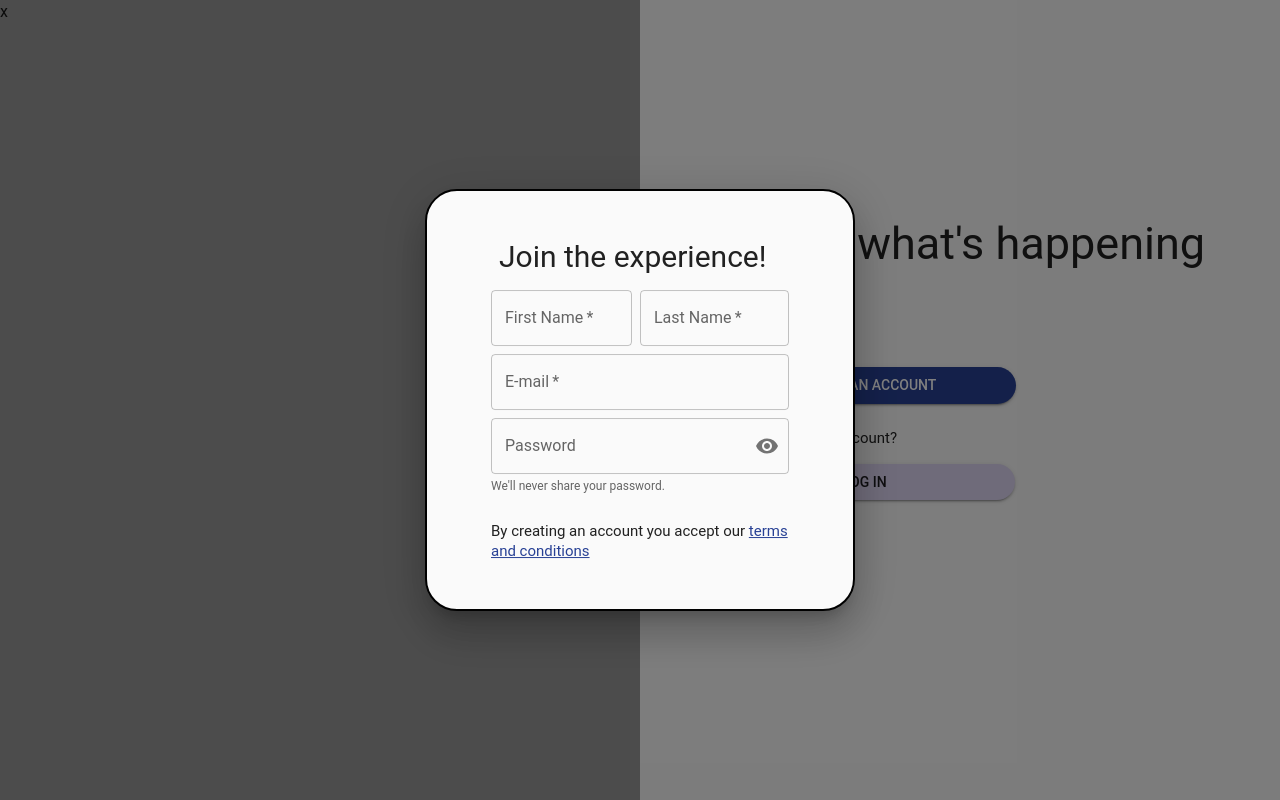
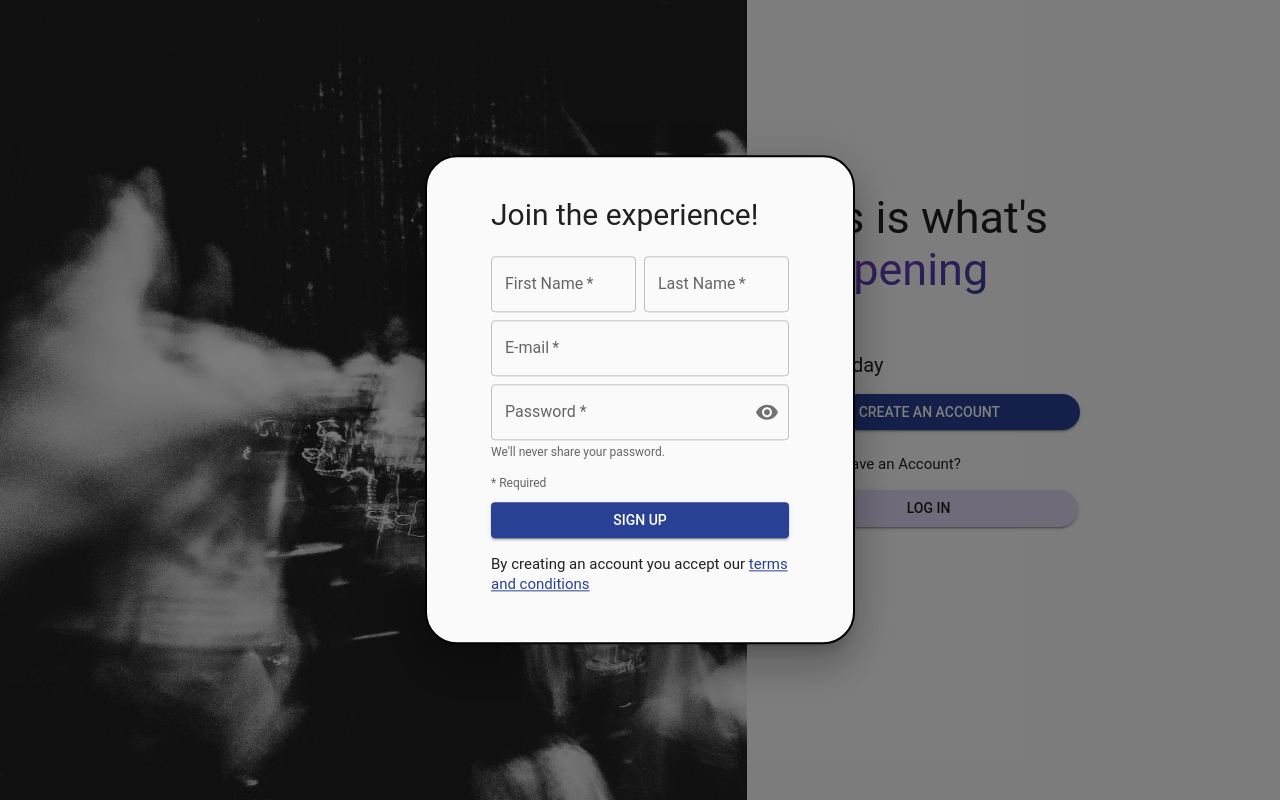
Before and after one commit to lfayala9/ts-dummy, a React (Vite) app: page / in a window 1280 px wide. Both pictures are taken after a click on the button "CREATE AN ACCOUNT". Built offline with nearby package versions, Linux system fonts and the light colour scheme.

Commit message:
welcome page finished

```diff
--- a/src/App.tsx
+++ b/src/App.tsx
@@ -1,12 +1,16 @@
-import { BrowserRouter, Route, Routes } from 'react-router-dom'
+import { BrowserRouter, Navigate, Route, Routes } from 'react-router-dom'
 import Welcome from './pages/Welcome.tsx'
+import Home from './pages/Home.tsx'
+import { useAppSelector } from './hooks/selector.ts'
 
 const App = (): JSX.Element => {
+  const isAuth = Boolean(useAppSelector((state) => state.auth.token))
   return (
     <>
       <BrowserRouter>
         <Routes>
           <Route path="/" element={<Welcome />} />
+          <Route path="/home" element={isAuth ? <Home /> : <Navigate to='/'/>} />
         </Routes>
       </BrowserRouter>
     </>
--- a/src/components/SignIn.tsx
+++ b/src/components/SignIn.tsx
@@ -2,6 +2,7 @@ import {
   TextField,
   CssBaseline,
   Box,
+  Button,
   Grid,
   FormControl,
   FormHelperText,
@@ -11,18 +12,47 @@ import {
   OutlinedInput,
   Typography
 } from '@mui/material'
+import { VisibilityOff, Visibility } from '@mui/icons-material'
+import { badSign, registerService } from '../services/register'
 import { useState } from 'react'
-import { VisibilityOff, Visibility } from '@mui/icons-material'
+import { ColorRing } from 'react-loader-spinner'
+import { useAppSelector, useAppDispatch } from '../hooks/selector'
 
 const SignIn: React.FC = () => {
+  // Hide/Show Password
+
   const [showPassword, setShowPassword] = useState(false)
 
   const handleClickShowPassword = (): void => {
     setShowPassword((show) => !show)
   }
 
+  // Register user Service
+
+  const [email, setEmail] = useState('')
+  const [password, setPassword] = useState('')
+  const [firstName, setName] = useState('')
+  const [lastName, setLastName] = useState('')
+
+  const {
+    auth: { isLoading }
+  } = useAppSelector((state) => state)
+  const dispatch = useAppDispatch()
+
+  const handleSignIn = (e: { preventDefault: () => void }): void => {
+    e.preventDefault()
+    void dispatch(
+      registerService({
+        email,
+        password,
+        firstName,
+        lastName
+      })
+    )
+  }
+
   return (
-    <form action="">
+    <form noValidate onSubmit={handleSignIn} encType="multipart/form-data">
       <CssBaseline />
       <Box
         sx={{
@@ -34,10 +64,15 @@ const SignIn: React.FC = () => {
         }}
       >
         <FormControl>
-        <Grid container>
-        <Typography fontWeight='normal' variant='h3' sx={{ mb: 2, mx: 1 }}>Join the experience!</Typography>
+          <Grid container spacing={1}>
+            <Typography fontWeight="normal" variant="h3" sx={{ mb: 2, mx: 1 }}>
+              Join the experience!
+            </Typography>
             <Grid item xs={12} sm={6}>
               <TextField
+                onChange={(e) => {
+                  setName(e.target.value)
+                }}
                 autoComplete="given-name"
                 name="firstName"
                 required
@@ -45,11 +80,13 @@ const SignIn: React.FC = () => {
                 id="firstName"
                 label="First Name"
                 autoFocus
-              sx={{ pr: 1 }}
               />
             </Grid>
             <Grid item xs={12} sm={6}>
               <TextField
+                onChange={(e) => {
+                  setLastName(e.target.value)
+                }}
                 required
                 fullWidth
                 id="lastName"
@@ -59,16 +96,29 @@ const SignIn: React.FC = () => {
               />
             </Grid>
             <Grid item xs={12}>
-          <TextField required fullWidth id="outlined-required" label="E-mail" sx={{ my: 1 }} />
+              <TextField
+                onChange={(e) => {
+                  setEmail(e.target.value)
+                }}
+                required
+                fullWidth
+                id="outlined-required"
+                label="E-mail"
+                sx={{ mb: 1 }}
+              />
             </Grid>
           </Grid>
           <Grid item xs={12}>
             <FormControl sx={{ mb: 1 }} variant="outlined" fullWidth>
               <InputLabel htmlFor="outlined-adornment-password">
-              Password
+                Password *
               </InputLabel>
               <OutlinedInput
+                onChange={(e) => {
+                  setPassword(e.target.value)
+                }}
                 fullWidth
+                required
                 id="outlined-adornment-password"
                 type={showPassword ? 'text' : 'password'}
                 endAdornment={
@@ -84,13 +134,53 @@ const SignIn: React.FC = () => {
                 }
                 label="Password"
               />
-            <FormHelperText id="my-helper-text" sx={{ mb: 2, mx: 0 }}>
+              <FormHelperText id="my-helper-text" sx={{ mb: 1, mx: 0 }}>
                 We&apos;ll never share your password.
               </FormHelperText>
+              <FormHelperText id="my-helper-text" sx={{ mx: 0 }}>
+                * Required
+              </FormHelperText>
             </FormControl>
+            <Button type="submit" fullWidth variant="contained" sx={{ mb: 2 }}>
+              Sign Up
+            </Button>
+            {badSign.err
+              ? (
+              <Typography color="error" fontWeight="bold" sx={{ my: 1 }}>
+                {badSign.message}
+              </Typography>
+                )
+              : null}
+            {badSign.success ?? false
+              ? (
+              <Typography fontWeight="bold" color="green" sx={{ my: 1 }}>
+                Account Created Successfully
+              </Typography>
+                )
+              : null}
+            {isLoading && (
+              <ColorRing
+                visible={true}
+                height="50"
+                width="50"
+                ariaLabel="blocks-loading"
+                wrapperStyle={{}}
+                wrapperClass="blocks-wrapper"
+                colors={['#284195', '#dfd7f4', '#130b28', '#9a36d9', '#130b28']}
+              />
+            )}
           </Grid>
-        <Typography variant='h5' sx={{ mx: 0 }}>
-              By creating an account you accept our <span style={{ color: '#284195', textDecoration: 'underline' }}>terms and conditions</span>
+          <Typography variant="h5" sx={{ mx: 0 }}>
+            By creating an account you accept our{' '}
+            <span
+              style={{
+                color: '#284195',
+                textDecoration: 'underline',
+                cursor: 'pointer'
+              }}
+            >
+              terms and conditions
+            </span>
           </Typography>
         </FormControl>
       </Box>
--- a/src/main.tsx
+++ b/src/main.tsx
@@ -13,6 +13,7 @@ import { Provider } from 'react-redux'
 import { persistStore, persistReducer } from 'redux-persist'
 import storage from 'redux-persist/lib/storage'
 import { PersistGate } from 'redux-persist/integration/react'
+import './styles/main.css'
 
 const persistedConfig = {
   key: 'auth',
--- a/src/pages/Home.tsx
+++ b/src/pages/Home.tsx
@@ -1,5 +1,7 @@
-const Home = (): JSX.Element => {
-  return <div>Home</div>
+const Home: React.FC = () => {
+  return (
+    <h1>home</h1>
+  )
 }
 
 export default Home
--- a/src/pages/Welcome.tsx
+++ b/src/pages/Welcome.tsx
@@ -1,4 +1,11 @@
-import { Modal, CssBaseline, Grid, Button, Box, Typography } from '@mui/material'
+import {
+  Modal,
+  CssBaseline,
+  Grid,
+  Button,
+  Box,
+  Typography
+} from '@mui/material'
 import DarkModeIcon from '@mui/icons-material/DarkMode'
 import LightModeIcon from '@mui/icons-material/LightMode'
 import { setMode } from '../app-state/settings'
@@ -9,9 +16,15 @@ import SignIn from '../components/SignIn'
 
 const Welcome: React.FC = () => {
   const [open, setOpen] = useState({ show: false, component: '' })
-  const handleOpenLogin = (): void => { setOpen({ show: true, component: 'login' }) }
-  const handleOpenSignIn = (): void => { setOpen({ show: true, component: 'sign' }) }
-  const handleClose = (): void => { setOpen({ show: false, component: '' }) }
+  const handleOpenLogin = (): void => {
+    setOpen({ show: true, component: 'login' })
+  }
+  const handleOpenSignIn = (): void => {
+    setOpen({ show: true, component: 'sign' })
+  }
+  const handleClose = (): void => {
+    setOpen({ show: false, component: '' })
+  }
 
   const {
     settings: { theme }
@@ -43,17 +56,23 @@ const Welcome: React.FC = () => {
         display={{ xs: 'none', sm: 'block' }}
         sm={4}
         md={6}
+        lg={7}
+        xl={8}
         sx={{
-          backgroundColor: '#999999'
+          backgroundColor: '#999999',
+          backgroundImage: 'url(src/assets/background1.webp)',
+          backgroundRepeat: 'no-repeat',
+          backgroundSize: '100vw 100vh'
         }}
       >
-        x
       </Grid>
       <Grid
         item
         xs={12}
         sm={8}
         md={6}
+        lg={5}
+        xl={4}
         display="flex"
         justifyContent="center"
         alignItems="center"
@@ -67,8 +86,27 @@ const Welcome: React.FC = () => {
             alignItems: 'start'
           }}
         >
-        <Typography fontWeight='normal' variant='h1' sx={{ mb: 7 }}>This is what&apos;s happening</Typography>
-        <Typography fontWeight='normal' variant='h4' sx={{ mb: 2, mx: 1 }}>Join Today</Typography>
+          <Typography fontWeight="normal" variant="h1" sx={{ mb: 7 }}>
+            This is what&apos;s{' '}
+            <span
+              style={{
+                fontWeight: 'normal',
+                paddingBottom: '0.5rem',
+                backgroundImage:
+                  theme === 'light'
+                    ? 'linear-gradient(to right bottom, #9a36d9, #284195)'
+                    : 'linear-gradient(to right bottom, #284195, #86c7df)',
+                backgroundClip: 'text',
+                WebkitBackgroundClip: 'text',
+                color: 'transparent'
+              }}
+            >
+              happening
+            </span>
+          </Typography>
+          <Typography fontWeight="normal" variant="h4" sx={{ mb: 2, mx: 1 }}>
+            Join Today
+          </Typography>
           <Button
             color="primary"
             variant="contained"
@@ -77,7 +115,9 @@ const Welcome: React.FC = () => {
           >
             Create An Account
           </Button>
-        <Typography fontWeight='normal' variant='h5' sx={{ mb: 2, mx: 1 }}>Already Have an Account?</Typography>
+          <Typography fontWeight="normal" variant="h5" sx={{ mb: 2, mx: 1 }}>
+            Already Have an Account?
+          </Typography>
           <Button
             color="secondary"
             variant="contained"
@@ -86,13 +126,30 @@ const Welcome: React.FC = () => {
           >
             Log In
           </Button>
-        <Modal open={open.show} onClose={handleClose} aria-labelledby="modal-modal-title" aria-describedby="modal-modal-description">
+          <Modal
+            open={open.show}
+            onClose={handleClose}
+            aria-labelledby="modal-modal-title"
+            aria-describedby="modal-modal-description"
+          >
             <Box sx={style}>
-            { open.show && open.component === 'login' ? <Login/> : <SignIn/> }
+              {open.show && open.component === 'login' ? <Login /> : <SignIn />}
             </Box>
           </Modal>
-        <Button size='large' onClick={changeTheme} color="info" variant="contained" sx={{ borderRadius: '10rem', py: 2 }}>
-          {theme === 'light' ? <DarkModeIcon sx={{ fontSize: '1.6rem' }}/> : <LightModeIcon sx={{ fontSize: '1.6rem' }}/>}
+          <Button
+            size="large"
+            onClick={changeTheme}
+            color="info"
+            variant="contained"
+            sx={{ borderRadius: '10rem', py: 2 }}
+          >
+            {theme === 'light'
+              ? (
+              <DarkModeIcon sx={{ fontSize: '1.6rem' }} />
+                )
+              : (
+              <LightModeIcon sx={{ fontSize: '1.6rem' }} />
+                )}
           </Button>
         </Box>
       </Grid>
--- a/src/services/register.ts
+++ b/src/services/register.ts
@@ -1,5 +1,11 @@
 import axios from './axios'
 import type { AxiosResponse, AxiosError } from 'axios'
+import { type Error } from './login'
+import { type Thunk } from '../main'
+import { setIsLoading } from '../app-state'
+
+// Interfaces & Types
+
 export interface User {
   email: string
   password: string
@@ -7,14 +13,26 @@ export interface User {
   lastName: string
 }
 
-const registerService = async (data: User): Promise<AxiosError | AxiosResponse> => {
+export const badSign: Error = {
+  err: false,
+  message: '',
+  success: false
+}
+// Service
+
+export const registerService = (data: User): Thunk => async (dispatch): Promise<AxiosError | AxiosResponse> => {
+  dispatch(setIsLoading(true))
   try {
     const response: AxiosResponse = await axios.post('/users', data)
+    badSign.success = true
     console.log('good login')
     return response
-  } catch (error) {
+  } catch (error: any) {
+    badSign.success = false
+    badSign.err = true
+    badSign.message = error.response.data.message
     return error as AxiosError
+  } finally {
+    dispatch(setIsLoading(false))
   }
 }
-
-export default registerService
--- a/src/styles/theme.tsx
+++ b/src/styles/theme.tsx
@@ -15,6 +15,16 @@ const MuiTheme: React.FC<Props> = ({ children }) => {
   const isLight = theme === 'light'
 
   const themeMode = createTheme({
+    breakpoints: {
+      values: {
+        xs: 0,
+        sm: 600,
+        md: 900,
+        lg: 1200,
+        xl: 1736
+      }
+    },
+
     typography: {
       fontFamily: [
         'Roboto',
```
Also changed, not shown: src/pages/SignIn.tsx (deleted, +0 -72 lines), src/services/login.ts (+10 -2 lines), src/assets/background1.webp (added), src/styles/main.css (added). Lines whose indentation alone changed are shown as unchanged.
